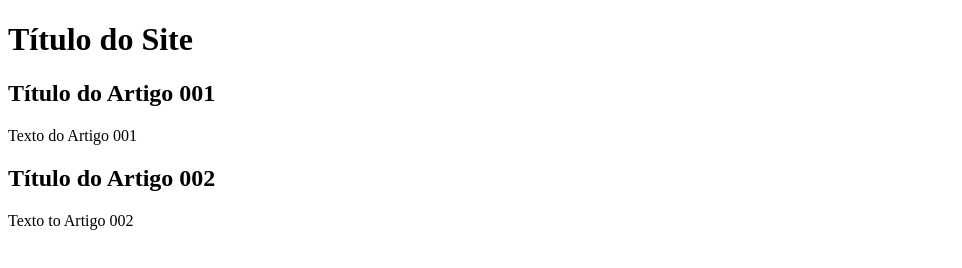
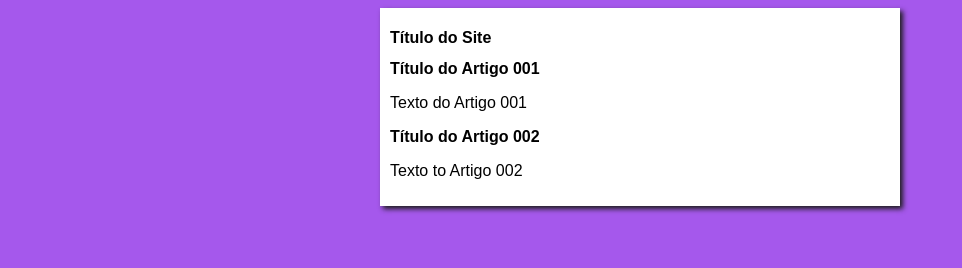
Before and after one commit to weslleyromao/primeiro-site, a plain HTML site: page index.html in a window 1280 px wide. Shown: the whole page, without its empty margins (0-962 px from the left). Drawn offline with Linux system fonts and the light colour scheme.

Commit message:
iniciei o design

```diff
--- a/index.html
+++ b/index.html
@@ -4,6 +4,7 @@
     <meta charset="UTF-8">
     <meta name="viewport" content="width=device-width, initial-scale=1.0">
     <title>Título do Site</title>
+    <link rel="stylesheet" href="style.css">
 </head>
 <body>
     <main>
--- /dev/null
+++ b/style.css
@@ -0,0 +1,16 @@
+* {
+    font-family: Arial, Helvetica, sans-serif;
+    font-size: 16px;
+}
+
+body {
+    background-color: rgb(165, 88, 236);
+}
+
+main {
+    background-color: white;
+    width: 500px;
+    margin: auto;
+    padding: 10px;
+    box-shadow: 3px 3px 5px rgb(29, 29, 29);
+}
```
